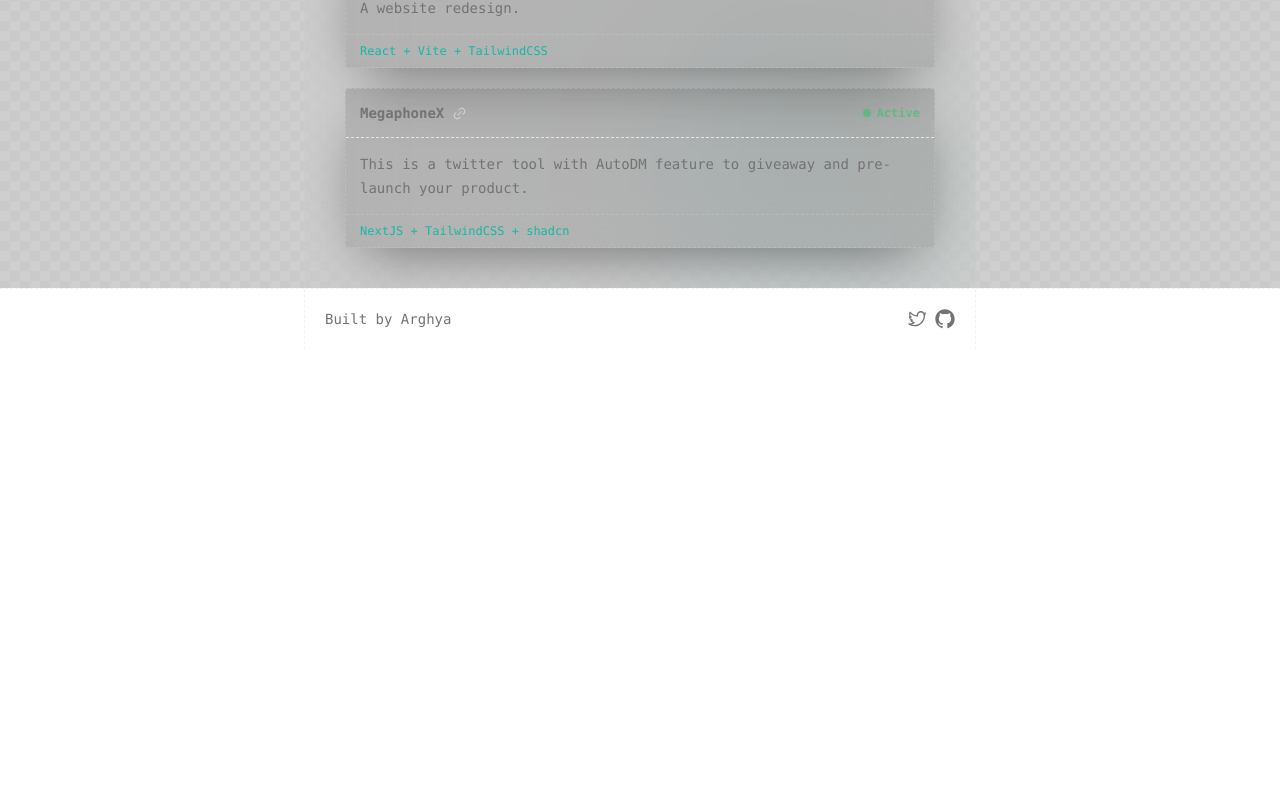
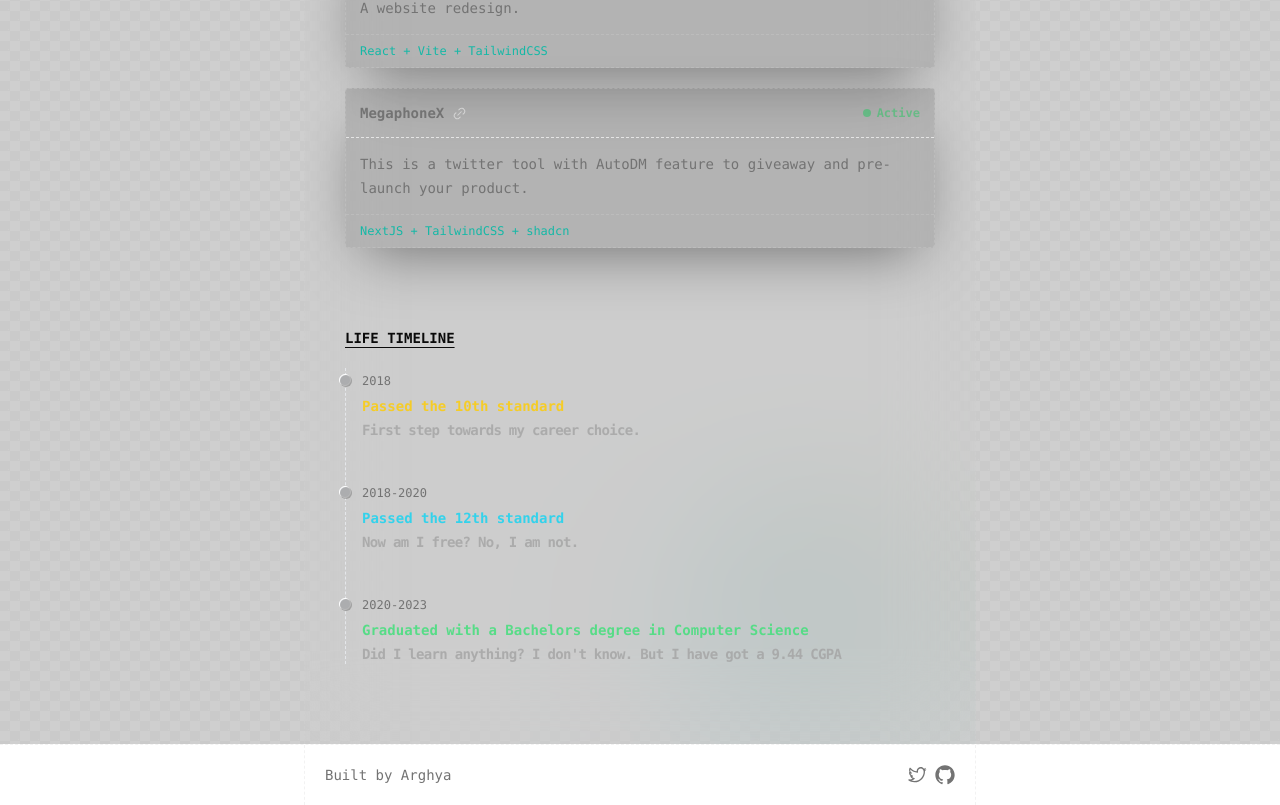
Before and after one commit to itsarghyadas/itsarghyadas.dev, a Next.js app: page / in a window 1280 px wide. Shown: the part 671-1476 px from the top of the page. Before the commit the page ends 1020 px from the top, so only its background shows below. Built offline with nearby package versions, Linux system fonts and the light colour scheme.

Commit message:
persona portfolio life timeline added

```diff
--- a/app/page.tsx
+++ b/app/page.tsx
@@ -1,4 +1,6 @@
 import ProjectSection from "@/components/project-section";
+import TimeLineSection from "@/components/timeline-section";
+
 export default function Home() {
   return (
     <section className="home relative bg-neutral-800/[0.075]">
@@ -8,7 +10,7 @@ export default function Home() {
         <div className="absolute bottom-10 right-5 -z-10 m-auto h-[220px] w-[270px] rounded-b rounded-l-xl rounded-r-md rounded-t-full bg-gradient-to-tr from-cyan-500 via-teal-500 to-orange-500 opacity-10 blur-[75px]"></div>
         <div className=" backdrop-blur-2xl">
           <main className="h-full w-full border border-t-0 border-dashed border-neutral-300/30 dark:border-neutral-700/30">
-            <h1 className=" font-cabinet p-5 text-justify font-medium leading-[1.75rem] tracking-wide text-neutral-300/70">
+            <h1 className=" p-5 text-justify font-cabinet font-medium leading-[1.75rem] tracking-wide text-neutral-300/70">
               Hi there, I am{" "}
               <span className="relative bg-gradient-to-tr from-orange-400 via-red-500 to-amber-400/80 bg-clip-text font-[800] text-neutral-700 text-transparent underline underline-offset-4">
                 <span className="absolute -bottom-[2.5px] left-0 h-[1px] w-full rounded-full bg-gradient-to-tr from-gray-400 via-red-500 to-amber-400 "></span>
@@ -22,6 +24,9 @@ export default function Home() {
           <div>
             <ProjectSection />
           </div>
+          <div>
+            <TimeLineSection />
+          </div>
         </div>
       </div>
     </section>
--- /dev/null
+++ b/components/timeline-section.tsx
@@ -0,0 +1,59 @@
+const timelineData = [
+  {
+    id: 1,
+    year: "2018",
+    title: "Passed the 10th standard",
+    description: "First step towards my career choice.",
+    textColour: "text-yellow-400/90",
+  },
+  {
+    id: 2,
+    year: "2018-2020",
+    title: "Passed the 12th standard",
+    description: "Now am I free? No, I am not.",
+    textColour: "text-cyan-400/90",
+  },
+  {
+    id: 3,
+    year: "2020-2023",
+    title: "Graduated with a Bachelors degree in Computer Science",
+    description:
+      "Did I learn anything? I don't know. But I have got a 9.44 CGPA",
+    textColour: "text-green-400/90",
+  },
+];
+
+export default function TimeLineSection() {
+  return (
+    <section className="timeline">
+      <div className="mx-auto w-full max-w-2xl border border-b-0 border-t-0 border-dashed border-neutral-300/30 p-5 dark:border-neutral-700/30 md:p-10">
+        <h2 className="pb-5 font-geistMono text-sm font-semibold underline underline-offset-4">
+          LIFE TIMELINE
+        </h2>
+        <ol className="relative border-s border-dashed border-gray-200 dark:border-neutral-800">
+          {timelineData.map((event) => (
+            <li key={event.id} className="mb-10 ms-4">
+              <div className="absolute -start-[7px] mt-1.5 h-3 w-3 rounded-full border border-white bg-gray-200 dark:border-gray-900 dark:bg-gray-700">
+                <span className="relative flex h-3 w-3">
+                  <span className="absolute inline-flex h-full w-full animate-ping rounded-full bg-cyan-400/50 opacity-75"></span>
+                  <span className="relative inline-flex h-3 w-3 rounded-full bg-neutral-500/50"></span>
+                </span>
+              </div>
+              <time className="font-geistMono text-xs font-medium leading-none text-neutral-500">
+                {event.year}
+              </time>
+              <h3
+                className={`my-1 font-geistMono text-sm font-bold ${event.textColour}`}
+              >
+                {event.title}
+              </h3>
+              <p className="mb-4 font-geistMono text-sm font-semibold tracking-tighter text-neutral-400/80">
+                {event.description}
+              </p>
+            </li>
+          ))}
+        </ol>
+      </div>
+    </section>
+  );
+}
```
